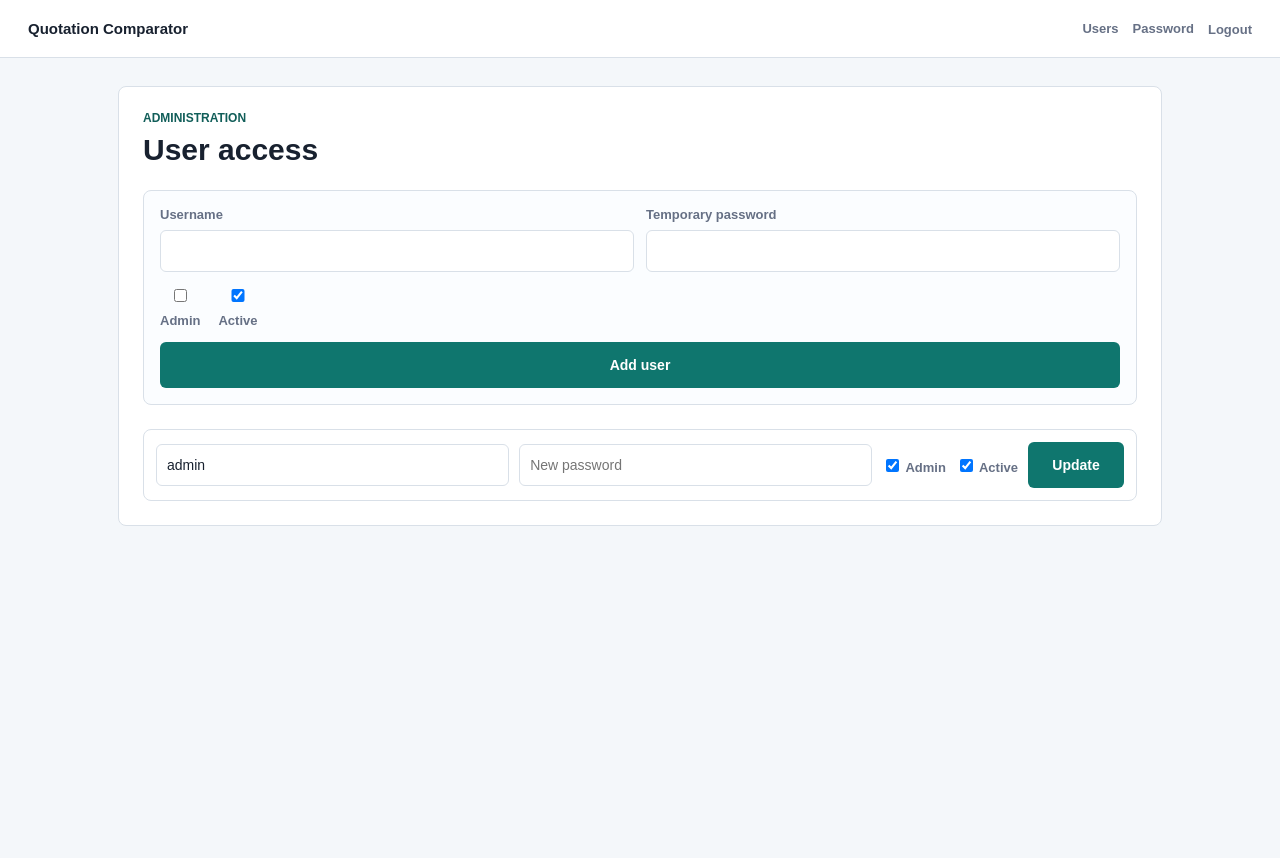
After one commit to suryasailor2012-sketch/Document-Comparator, a Flask app: page /admin/users in a window 1280 px wide. The commit adds this page. Run offline with Flask 3, Linux system fonts and the light colour scheme; the visitor is signed in with stand-in values (Sample User, id 1); data comes from the database, SQL or seed files in the repository.

Commit message:
Add files via upload

```diff
--- a/app.py
+++ b/app.py
@@ -3,21 +3,69 @@ from __future__ import annotations
 import os
 import shutil
 import uuid
+from functools import wraps
 from datetime import datetime
 from pathlib import Path
 
-from flask import Flask, abort, render_template, request, send_from_directory
+from flask import Flask, abort, flash, redirect, render_template, request, send_from_directory, session, url_for
 from werkzeug.utils import secure_filename
 
+from auth_store import (
+    DATA_DIR,
+    authenticate_user,
+    change_password,
+    create_user,
+    get_user_by_id,
+    init_db,
+    list_users,
+    update_user,
+)
 from quotation_compare import compare_files
 
 
 BASE_DIR = Path(__file__).resolve().parent
-COMPARISONS_DIR = BASE_DIR / "comparisons"
+COMPARISONS_DIR = DATA_DIR / "comparisons"
 ALLOWED_EXTENSIONS = {".csv", ".xlsx", ".xls", ".pdf"}
 
 app = Flask(__name__)
 app.config["MAX_CONTENT_LENGTH"] = 40 * 1024 * 1024
+app.config["SECRET_KEY"] = os.environ.get("SECRET_KEY", "change-this-secret-key")
+init_db()
+
+
+def current_user():
+    user_id = session.get("user_id")
+    if user_id is None:
+        return None
+    return get_user_by_id(int(user_id))
+
+
+@app.context_processor
+def inject_user():
+    return {"current_user": current_user()}
+
+
+def login_required(view):
+    @wraps(view)
+    def wrapped(*args, **kwargs):
+        if current_user() is None:
+            return redirect(url_for("login", next=request.path))
+        return view(*args, **kwargs)
+
+    return wrapped
+
+
+def admin_required(view):
+    @wraps(view)
+    def wrapped(*args, **kwargs):
+        user = current_user()
+        if user is None:
+            return redirect(url_for("login", next=request.path))
+        if not user["is_admin"]:
+            abort(403)
+        return view(*args, **kwargs)
+
+    return wrapped
 
 
 def allowed_file(filename: str) -> bool:
@@ -58,11 +106,13 @@ def build_downloads(comparison_id: str) -> dict[str, str]:
 
 
 @app.get("/")
+@login_required
 def index():
     return render_template("index.html", result=None, error=None)
 
 
 @app.post("/compare")
+@login_required
 def compare_route():
     comparison_dir = create_comparison_folder()
     uploads_dir = comparison_dir / "uploads"
@@ -101,6 +151,7 @@ def compare_route():
 
 
 @app.get("/comparison/<comparison_id>/download/<path:relative_path>")
+@login_required
 def download_file(comparison_id: str, relative_path: str):
     comparison_dir = (COMPARISONS_DIR / comparison_id).resolve()
     if not str(comparison_dir).startswith(str(COMPARISONS_DIR.resolve())):
@@ -126,6 +177,99 @@ def download_file(comparison_id: str, relative_path: str):
     return send_from_directory(target.parent, target.name, as_attachment=True)
 
 
+@app.route("/login", methods=["GET", "POST"])
+def login():
+    if current_user() is not None:
+        return redirect(url_for("index"))
+
+    error = None
+    if request.method == "POST":
+        username = request.form.get("username", "")
+        password = request.form.get("password", "")
+        user = authenticate_user(username, password)
+        if user is None:
+            error = "Invalid username or password."
+        else:
+            session.clear()
+            session["user_id"] = user["id"]
+            next_url = request.args.get("next") or url_for("index")
+            return redirect(next_url)
+
+    return render_template("login.html", error=error)
+
+
+@app.post("/logout")
+@login_required
+def logout():
+    session.clear()
+    return redirect(url_for("login"))
+
+
+@app.route("/admin/users", methods=["GET", "POST"])
+@admin_required
+def admin_users():
+    error = None
+    message = None
+    if request.method == "POST":
+        try:
+            create_user(
+                username=request.form.get("username", ""),
+                password=request.form.get("password", ""),
+                is_admin=request.form.get("is_admin") == "on",
+                is_active=request.form.get("is_active") == "on",
+            )
+            message = "User created."
+        except Exception as exc:
+            error = str(exc)
+
+    return render_template("admin_users.html", users=list_users(), error=error, message=message)
+
+
+@app.post("/admin/users/<int:user_id>")
+@admin_required
+def admin_update_user(user_id: int):
+    try:
+        if user_id == int(session["user_id"]) and request.form.get("is_active") != "on":
+            raise ValueError("You cannot deactivate your own account.")
+        if user_id == int(session["user_id"]) and request.form.get("is_admin") != "on":
+            raise ValueError("You cannot remove your own admin access.")
+        update_user(
+            user_id=user_id,
+            username=request.form.get("username", ""),
+            is_admin=request.form.get("is_admin") == "on",
+            is_active=request.form.get("is_active") == "on",
+            new_password=request.form.get("new_password", ""),
+        )
+        flash("User updated.", "message")
+    except Exception as exc:
+        flash(str(exc), "error")
+    return redirect(url_for("admin_users"))
+
+
+@app.route("/change-password", methods=["GET", "POST"])
+@login_required
+def change_password_route():
+    error = None
+    message = None
+    if request.method == "POST":
+        new_password = request.form.get("new_password", "")
+        confirm_password = request.form.get("confirm_password", "")
+        if new_password != confirm_password:
+            error = "New password and confirmation do not match."
+        else:
+            try:
+                change_password(
+                    user_id=int(session["user_id"]),
+                    current_password=request.form.get("current_password", ""),
+                    new_password=new_password,
+                )
+                message = "Password updated."
+            except Exception as exc:
+                error = str(exc)
+
+    return render_template("change_password.html", error=error, message=message)
+
+
 if __name__ == "__main__":
     port = int(os.environ.get("PORT", "5000"))
     app.run(host="0.0.0.0", port=port, debug=True)
--- a/static/styles.css
+++ b/static/styles.css
@@ -21,6 +21,45 @@ body {
   font-family: Arial, Helvetica, sans-serif;
 }
 
+.topbar {
+  display: flex;
+  align-items: center;
+  justify-content: space-between;
+  gap: 16px;
+  min-height: 58px;
+  padding: 0 28px;
+  border-bottom: 1px solid var(--line);
+  background: #fff;
+}
+
+.brand {
+  color: var(--ink);
+  font-size: 15px;
+  font-weight: 700;
+  text-decoration: none;
+}
+
+.topbar nav {
+  display: flex;
+  align-items: center;
+  gap: 14px;
+}
+
+.topbar nav a,
+.link-button {
+  color: var(--muted);
+  font-size: 13px;
+  font-weight: 700;
+  text-decoration: none;
+}
+
+.link-button {
+  height: auto;
+  padding: 0;
+  border: 0;
+  background: transparent;
+}
+
 .app-shell {
   min-height: 100vh;
   padding: 28px;
@@ -38,6 +77,33 @@ body {
   background: var(--panel);
   border: 1px solid var(--line);
   border-radius: 8px;
+}
+
+.auth-shell {
+  display: grid;
+  place-items: center;
+  min-height: 100vh;
+  padding: 24px;
+}
+
+.auth-panel {
+  width: min(420px, 100%);
+  padding: 28px;
+}
+
+.auth-panel h1 {
+  margin: 0;
+  font-size: 28px;
+  letter-spacing: 0;
+}
+
+.narrow-shell {
+  max-width: 1100px;
+  margin: 0 auto;
+}
+
+.management-panel {
+  padding: 24px;
 }
 
 .upload-panel {
@@ -83,8 +149,15 @@ body {
   margin-top: 28px;
 }
 
+.stack-form {
+  display: grid;
+  gap: 14px;
+  margin-top: 22px;
+}
+
 .file-field,
-.settings label {
+.settings label,
+.stack-form label {
   display: grid;
   gap: 8px;
   color: var(--muted);
@@ -93,7 +166,9 @@ body {
 }
 
 input[type="file"],
-input[type="number"] {
+input[type="number"],
+input[type="text"],
+input[type="password"] {
   width: 100%;
   border: 1px solid var(--line);
   border-radius: 6px;
@@ -106,7 +181,9 @@ input[type="file"] {
   padding: 12px;
 }
 
-input[type="number"] {
+input[type="number"],
+input[type="text"],
+input[type="password"] {
   height: 42px;
   padding: 0 10px;
 }
@@ -145,6 +222,13 @@ button {
   padding: 0 14px;
 }
 
+.topbar .link-button {
+  height: auto;
+  padding: 0;
+  background: transparent;
+  color: var(--muted);
+}
+
 .alert {
   margin-top: 18px;
   border: 1px solid #fecaca;
@@ -153,6 +237,56 @@ button {
   color: #9f1239;
   padding: 12px;
   font-size: 14px;
+}
+
+.alert.message {
+  border-color: #bbf7d0;
+  background: #f0fdf4;
+  color: #166534;
+}
+
+.form-grid {
+  display: grid;
+  grid-template-columns: 1fr 1fr;
+  gap: 12px;
+}
+
+.check-row {
+  display: flex;
+  flex-wrap: wrap;
+  gap: 18px;
+  color: var(--muted);
+  font-size: 13px;
+  font-weight: 700;
+}
+
+.admin-create {
+  margin: 24px 0;
+  padding: 16px;
+  border: 1px solid var(--line);
+  border-radius: 8px;
+  background: #fbfdff;
+}
+
+.user-list {
+  display: grid;
+  gap: 10px;
+}
+
+.user-row {
+  display: grid;
+  grid-template-columns: minmax(160px, 1fr) minmax(170px, 1fr) auto auto 96px;
+  align-items: center;
+  gap: 10px;
+  padding: 12px;
+  border: 1px solid var(--line);
+  border-radius: 8px;
+}
+
+.user-row label {
+  color: var(--muted);
+  font-size: 13px;
+  font-weight: 700;
 }
 
 .result-header {
@@ -274,4 +408,15 @@ th {
   .summary-grid {
     grid-template-columns: repeat(2, minmax(0, 1fr));
   }
+
+  .topbar {
+    align-items: flex-start;
+    flex-direction: column;
+    padding: 12px 14px;
+  }
+
+  .form-grid,
+  .user-row {
+    grid-template-columns: 1fr;
+  }
 }
--- /dev/null
+++ b/templates/admin_users.html
@@ -0,0 +1,72 @@
+<!doctype html>
+<html lang="en">
+  <head>
+    <meta charset="utf-8">
+    <meta name="viewport" content="width=device-width, initial-scale=1">
+    <title>Users - Quotation Comparator</title>
+    <link rel="stylesheet" href="{{ url_for('static', filename='styles.css') }}">
+  </head>
+  <body>
+    <header class="topbar">
+      <a class="brand" href="/">Quotation Comparator</a>
+      <nav>
+        <a href="{{ url_for('admin_users') }}">Users</a>
+        <a href="{{ url_for('change_password_route') }}">Password</a>
+        <form method="post" action="{{ url_for('logout') }}">
+          <button class="link-button" type="submit">Logout</button>
+        </form>
+      </nav>
+    </header>
+
+    <main class="app-shell narrow-shell">
+      <section class="panel management-panel">
+        <div class="heading">
+          <p class="eyebrow">Administration</p>
+          <h1>User access</h1>
+        </div>
+
+        {% with messages = get_flashed_messages(with_categories=true) %}
+          {% for category, text in messages %}
+            <div class="alert {{ category }}">{{ text }}</div>
+          {% endfor %}
+        {% endwith %}
+        {% if error %}
+          <div class="alert">{{ error }}</div>
+        {% endif %}
+        {% if message %}
+          <div class="alert message">{{ message }}</div>
+        {% endif %}
+
+        <form class="admin-create stack-form" method="post">
+          <div class="form-grid">
+            <label>
+              Username
+              <input type="text" name="username" required>
+            </label>
+            <label>
+              Temporary password
+              <input type="password" name="password" minlength="8" required>
+            </label>
+          </div>
+          <div class="check-row">
+            <label><input type="checkbox" name="is_admin"> Admin</label>
+            <label><input type="checkbox" name="is_active" checked> Active</label>
+          </div>
+          <button type="submit">Add user</button>
+        </form>
+
+        <div class="user-list">
+          {% for user in users %}
+            <form class="user-row" method="post" action="{{ url_for('admin_update_user', user_id=user.id) }}">
+              <input type="text" name="username" value="{{ user.username }}" required>
+              <input type="password" name="new_password" minlength="8" placeholder="New password">
+              <label><input type="checkbox" name="is_admin" {% if user.is_admin %}checked{% endif %}> Admin</label>
+              <label><input type="checkbox" name="is_active" {% if user.is_active %}checked{% endif %}> Active</label>
+              <button type="submit">Update</button>
+            </form>
+          {% endfor %}
+        </div>
+      </section>
+    </main>
+  </body>
+</html>
```
Also changed, not shown: auth_store.py (added, +151 -0 lines), templates/change_password.html (added, +53 -0 lines), templates/index.html (+12 -0 lines), templates/login.html (added, +33 -0 lines), README.md.
